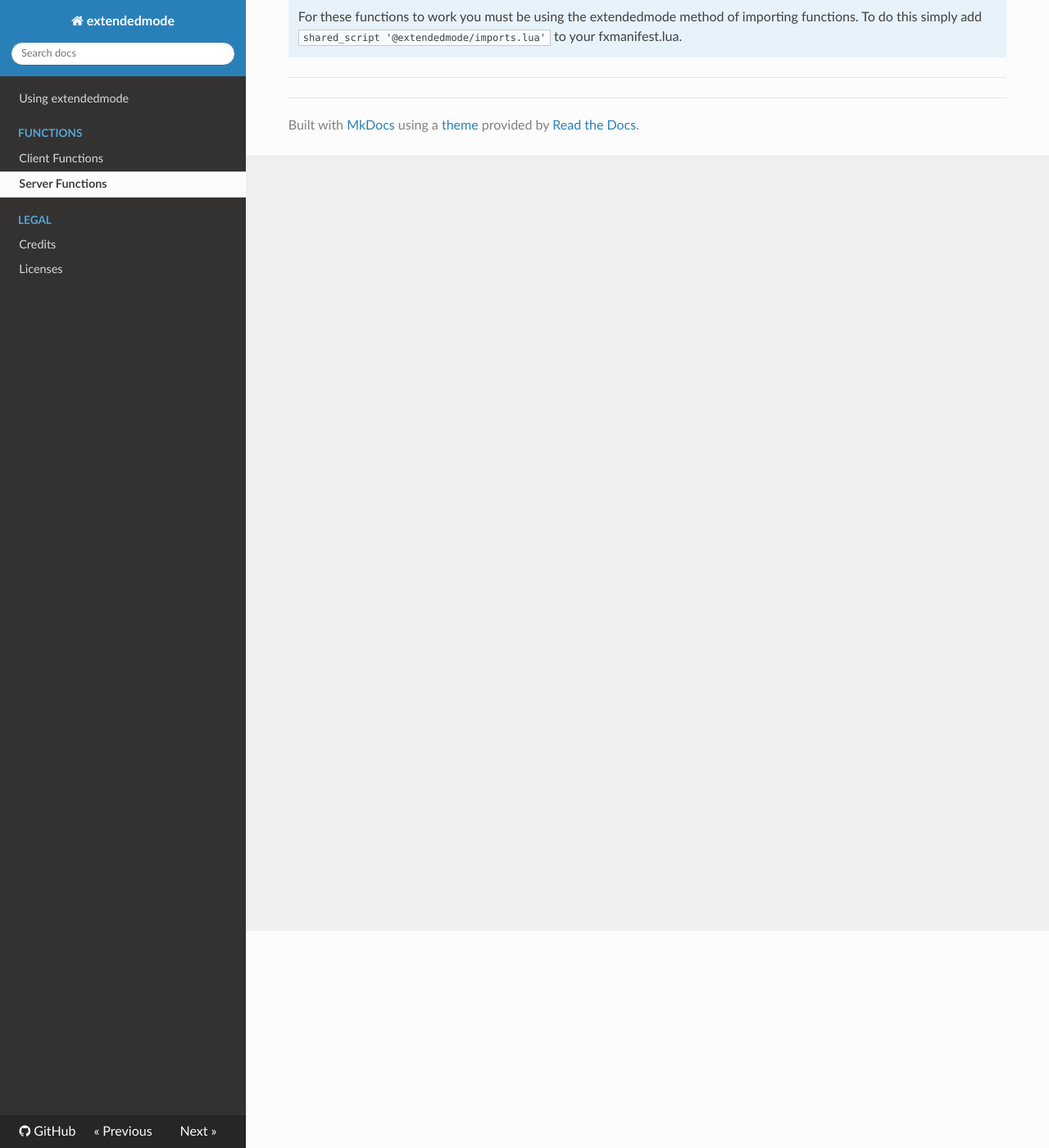
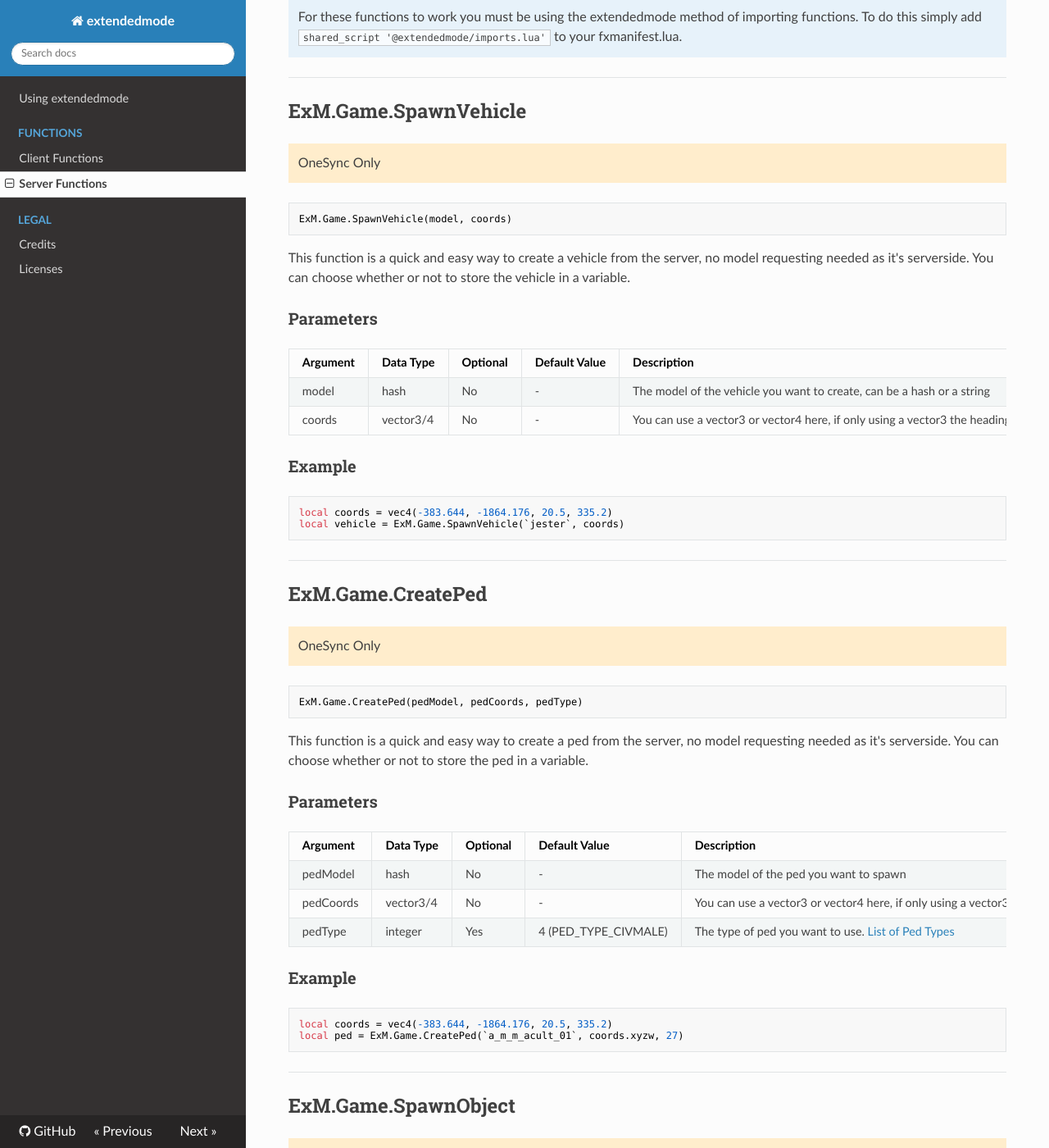
Before and after one commit to EmiyLewis/docs-site, an MkDocs documentation site: the page built from docs/functions/Server Functions.md, in a window 1280 px wide and 1400 px high, scrolled down 265 px. Shown: the whole window at 82% size. Built offline with MkDocs 1.6.1, drawn with Linux system fonts in a browser that asks for light colours; nearby versions of some CDN libraries; some of the changed text lies outside the part shown.

Commit message:
Added Serverside Functions

````diff
--- a/docs/functions/Server Functions.md
+++ b/docs/functions/Server Functions.md
@@ -7,5 +7,72 @@ Server functions exclusive to the extendedmode framework
 !!! Note
     For these functions to work you must be using the extendedmode method of importing functions.
 	To do this simply add `shared_script '@extendedmode/imports.lua'` to your fxmanifest.lua.
+-----
+## ExM.Game.SpawnVehicle
 
+!!! warning ""
+	OneSync Only
+
+```lua
+ExM.Game.SpawnVehicle(model, coords)
+```
+This function is a quick and easy way to create a vehicle from the server, no model requesting needed as it's serverside. You can choose whether or not to store the vehicle in a variable.
+<h3>Parameters</h3>
+
+| Argument 		| Data Type | Optional 	| Default Value 		| Description |
+| ------------- | --------- | ----------| --------------------- | ----------- |
+| model 		| hash	 	| No 		| - 					| The model of the vehicle you want to create, can be a hash or a string |
+| coords 		| vector3/4	| No 		| - 					| You can use a vector3 or vector4 here, if only using a vector3 the heading will default to 0.0 |
+
+<h3>Example</h3>
+```lua
+local coords = vec4(-383.644, -1864.176, 20.5, 335.2)
+local vehicle = ExM.Game.SpawnVehicle(`jester`, coords)
+```
 -----
+## ExM.Game.CreatePed
+
+!!! warning ""
+	OneSync Only
+
+```lua
+ExM.Game.CreatePed(pedModel, pedCoords, pedType)
+```
+This function is a quick and easy way to create a ped from the server, no model requesting needed as it's serverside. You can choose whether or not to store the ped in a variable.
+<h3>Parameters</h3>
+
+| Argument 		| Data Type | Optional 	| Default Value 		| Description |
+| ------------- | --------- | ----------| --------------------- | ----------- |
+| pedModel 		| hash	 	| No 		| - 					| The model of the ped you want to spawn |
+| pedCoords 	| vector3/4	| No 		| - 					| You can use a vector3 or vector4 here, if only using a vector3 the heading will default to 0.0 |
+| pedType 		| integer 	| Yes 		| 4 (PED_TYPE_CIVMALE)	| The type of ped you want to use. [List of Ped Types](https://hastebin.com/mecuguxipo) |
+
+<h3>Example</h3>
+```lua
+local coords = vec4(-383.644, -1864.176, 20.5, 335.2)
+local ped = ExM.Game.CreatePed(`a_m_m_acult_01`, coords.xyzw, 27)
+```
+-----
+## ExM.Game.SpawnObject
+
+!!! warning ""
+	OneSync Only
+
+```lua
+ExM.Game.SpawnObject(object, coords, dynamic)
+```
+This function is a quick and easy way to create an object from the server, no model requesting needed as it's serverside. You can choose whether or not to store the object in a variable.
+<h3>Parameters</h3>
+
+| Argument 		| Data Type | Optional 	| Default Value 		| Description |
+| ------------- | --------- | ----------| --------------------- | ----------- |
+| object 		| hash	 	| No 		| - 					| The model of the object you want to spawn |
+| coords	 	| vector3	| No 		| - 					| The coordinates of where to spawn the object |
+| dynamic 		| boolean 	| Yes 		| true					| If you want the object to be dynamic or not |
+
+<h3>Example</h3>
+```lua
+local coords = vec3(-383.644, -1864.176, 20.5)
+local object = ExM.Game.SpawnObject(`prop_bin_05a`, coords.xyz, false)
+```
+------
````
